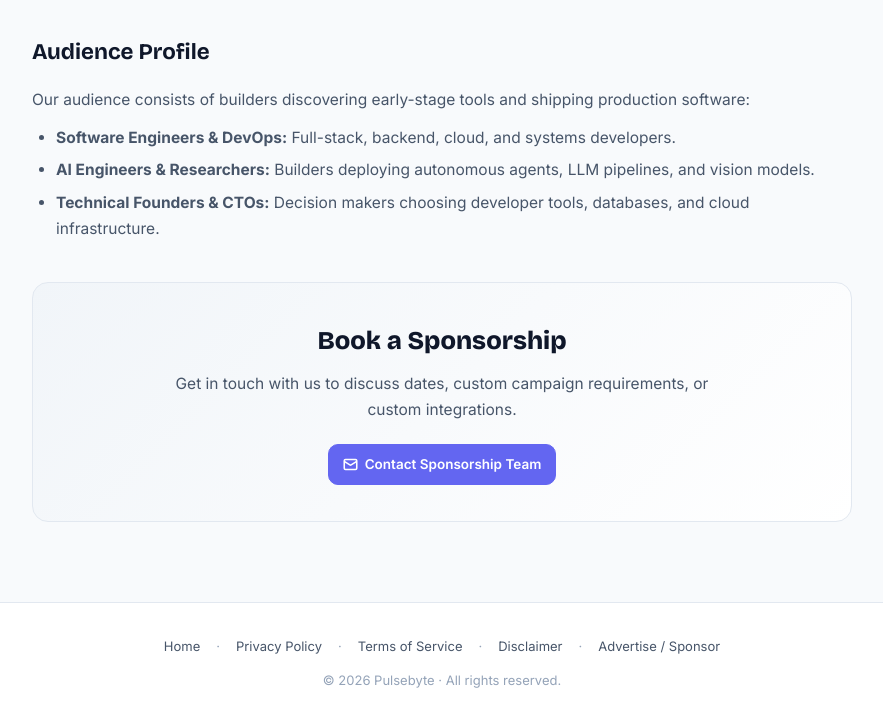
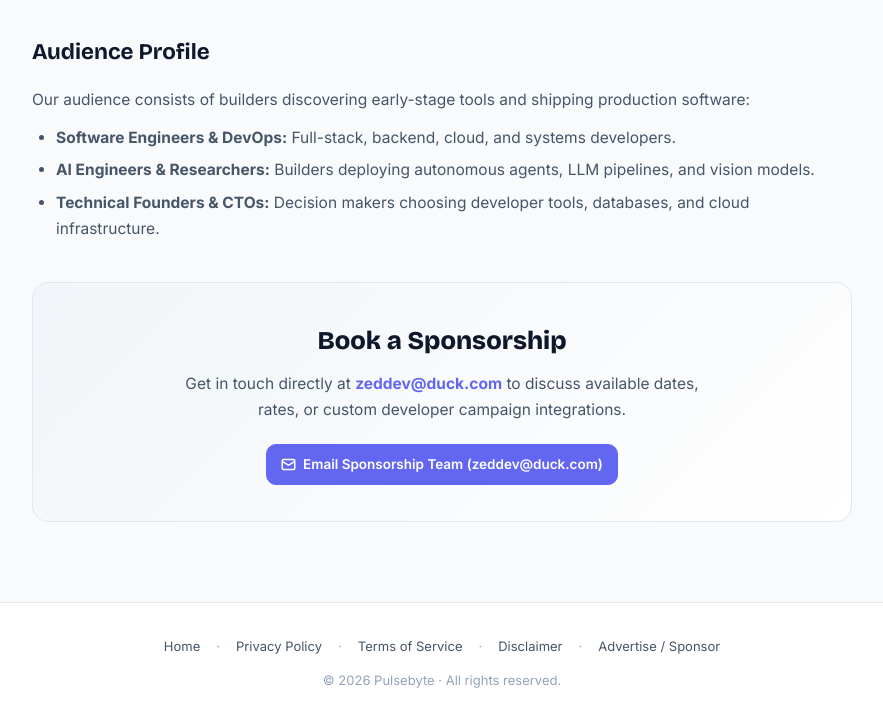
Before and after one commit to pulsebytes/pulsebytes.github.io, a plain HTML site: page docs/sponsor.html in a window 1280 px wide. Shown: the part 626-1349 px from the top of the page, without its empty margins (198-1081 px from the left). Drawn offline with nearby package versions, Linux system fonts and the light colour scheme.

Commit message:
update sponsorship email to zeddev@duck.com across website

```diff
--- a/docs/sponsor.html
+++ b/docs/sponsor.html
@@ -101,10 +101,10 @@ footer{border-top:1px solid var(--line);background:var(--panel);padding:32px 20p
 
   <div class="cta-box">
     <h3>Book a Sponsorship</h3>
-    <p>Get in touch with us to discuss dates, custom campaign requirements, or custom integrations.</p>
-    <a class="btn p" id="contact-sponsor" href="mailto:contact@pulsebytes.github.io?subject=Pulsebyte%20Sponsorship%20Inquiry">
+    <p>Get in touch directly at <strong id="sp-email-text"><a href="mailto:zeddev@duck.com" style="color:var(--acc)">zeddev@duck.com</a></strong> to discuss available dates, rates, or custom developer campaign integrations.</p>
+    <a class="btn p" id="contact-sponsor" href="mailto:zeddev@duck.com?subject=Pulsebyte%20Sponsorship%20Inquiry">
       <svg width="15" height="15" viewBox="0 0 24 24" fill="none" stroke="currentColor" stroke-width="2.5"><rect width="20" height="16" x="2" y="4" rx="2"/><path d="m22 7-8.97 5.7a1.94 1.94 0 0 1-2.06 0L2 7"/></svg>
-      Contact Sponsorship Team
+      Email Sponsorship Team (zeddev@duck.com)
     </a>
   </div>
 </main>
@@ -131,5 +131,14 @@ document.getElementById('theme-btn').onclick = function(){
   try{ localStorage.setItem('pb-theme', cur); }catch(e){}
 };
 </script>
+<script src="config.js"></script>
+<script>
+const CFG = window.PULSEBYTE || {};
+const email = CFG.sponsor_email || CFG.sponsor?.email || "zeddev@duck.com";
+const btn = document.getElementById("contact-sponsor");
+if(btn){ btn.href = "mailto:" + email + "?subject=Pulsebyte%20Sponsorship%20Inquiry"; btn.innerHTML = btn.innerHTML.replace("zeddev@duck.com", email); }
+const txt = document.getElementById("sp-email-text");
+if(txt){ txt.innerHTML = "<a href=\"mailto:" + email + "\" style=\"color:var(--acc)\">" + email + "</a>"; }
+</script>
 </body>
 </html>
```
Also changed, not shown: docs/privacy.html (+1 -1 lines).
